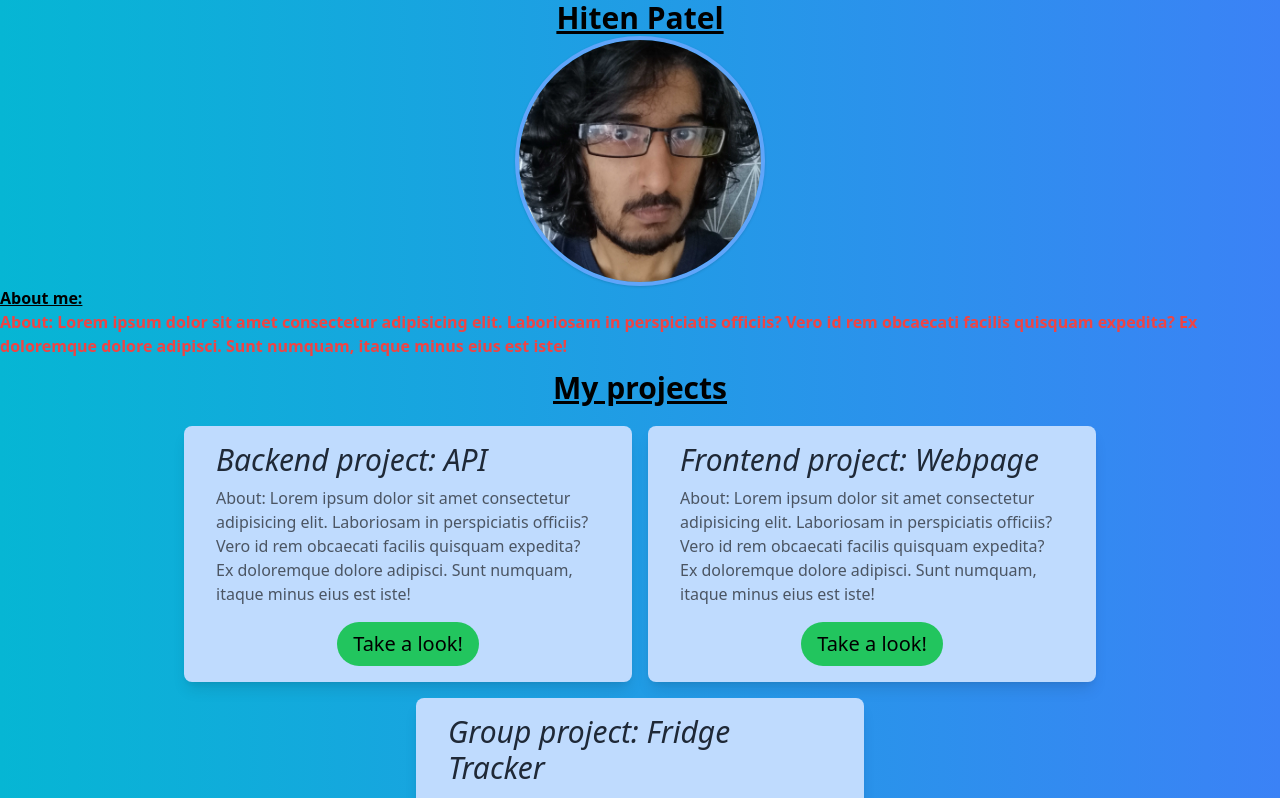
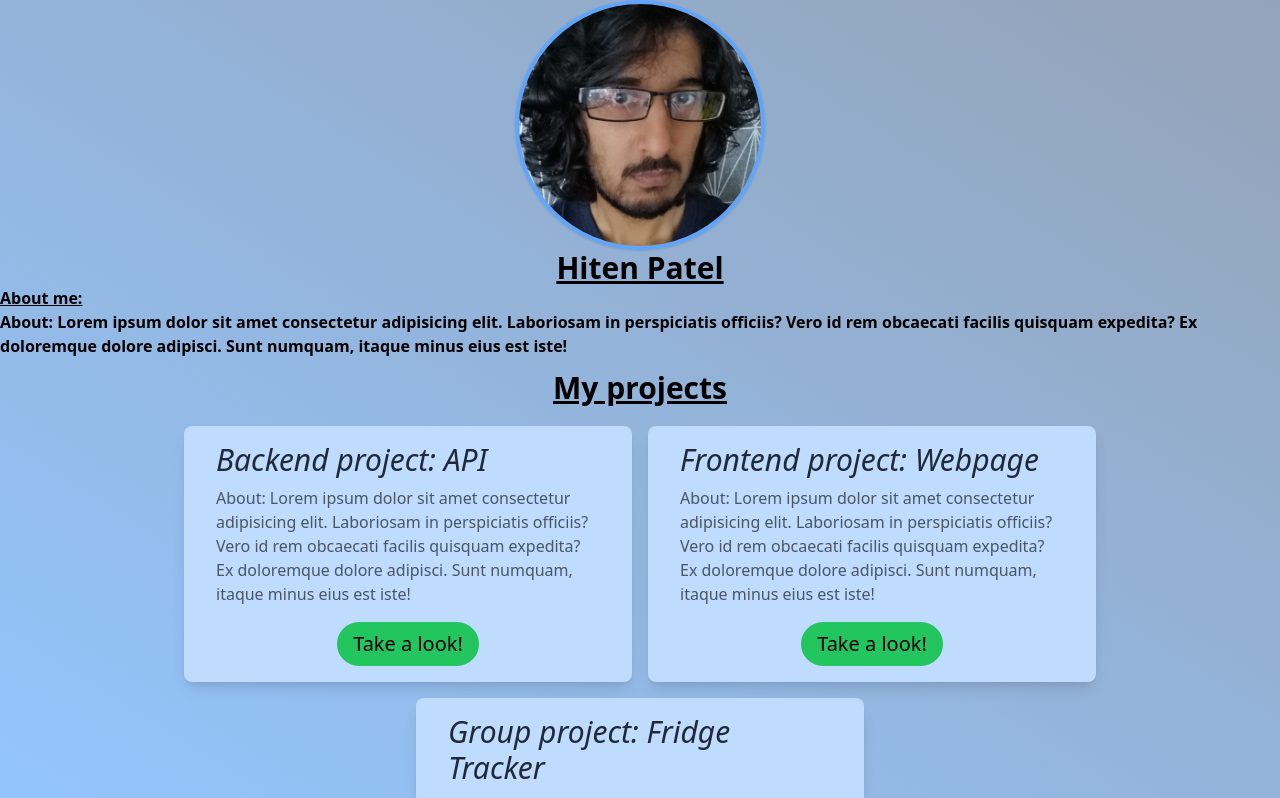
Before and after one commit to galthop/portfolio-website, a React (Create React App) app: page / in a window 1280 px wide. Shown: the top 798 px of the page. Built offline with nearby package versions, Linux system fonts and the light colour scheme.

Commit message:
picked colour scheme

```diff
--- a/src/App.js
+++ b/src/App.js
@@ -5,7 +5,7 @@ import About from './components/About.jsx';
 
 function App() {
   return (
-    <div class='bg-gradient-to-r from-cyan-500 to-blue-500 w-[100vw] h-[100vh]'>
+    <div class='bg-gradient-to-tr from-blue-300 to-slate-400 w-[100vw] h-[100vh]'>
       <Title />
       <About />
       <Projects />
@@ -15,4 +15,3 @@ function App() {
 }
 
 export default App;
-//linear-gradient(to right, rgb(29, 78, 216), rgb(30, 64, 175), rgb(17, 24, 39))
--- a/src/components/About.jsx
+++ b/src/components/About.jsx
@@ -2,7 +2,7 @@ const About = () => {
   return (
     <div>
       <h1 className='text-left font-bold underline'>About me:</h1>
-      <p className='text-red-500 font-bold space-x-0'>
+      <p className='text-black font-bold space-x-0'>
         About: Lorem ipsum dolor sit amet consectetur adipisicing elit.
         Laboriosam in perspiciatis officiis? Vero id rem obcaecati facilis
         quisquam expedita? Ex doloremque dolore adipisci. Sunt numquam, itaque
--- a/src/components/Title.jsx
+++ b/src/components/Title.jsx
@@ -1,12 +1,12 @@
 const Title = () => {
   return (
     <div>
-      <h1 className='text-3xl font-bold underline text-center'>Hiten Patel</h1>
       <img
         className='rounded-full w-[35vw] h-[35vw] object-cover border-blue-400 border-4 border-solid container max-w-[250px] max-h-[250px] mx-auto flex justify-center shadow hover:shadow-2xl hover:border-blue-700'
         src={require('../my_image.jpg')}
         alt='headshot'
       />
+      <h1 className='text-3xl font-bold underline text-center'>Hiten Patel</h1>
     </div>
   );
 };
```
